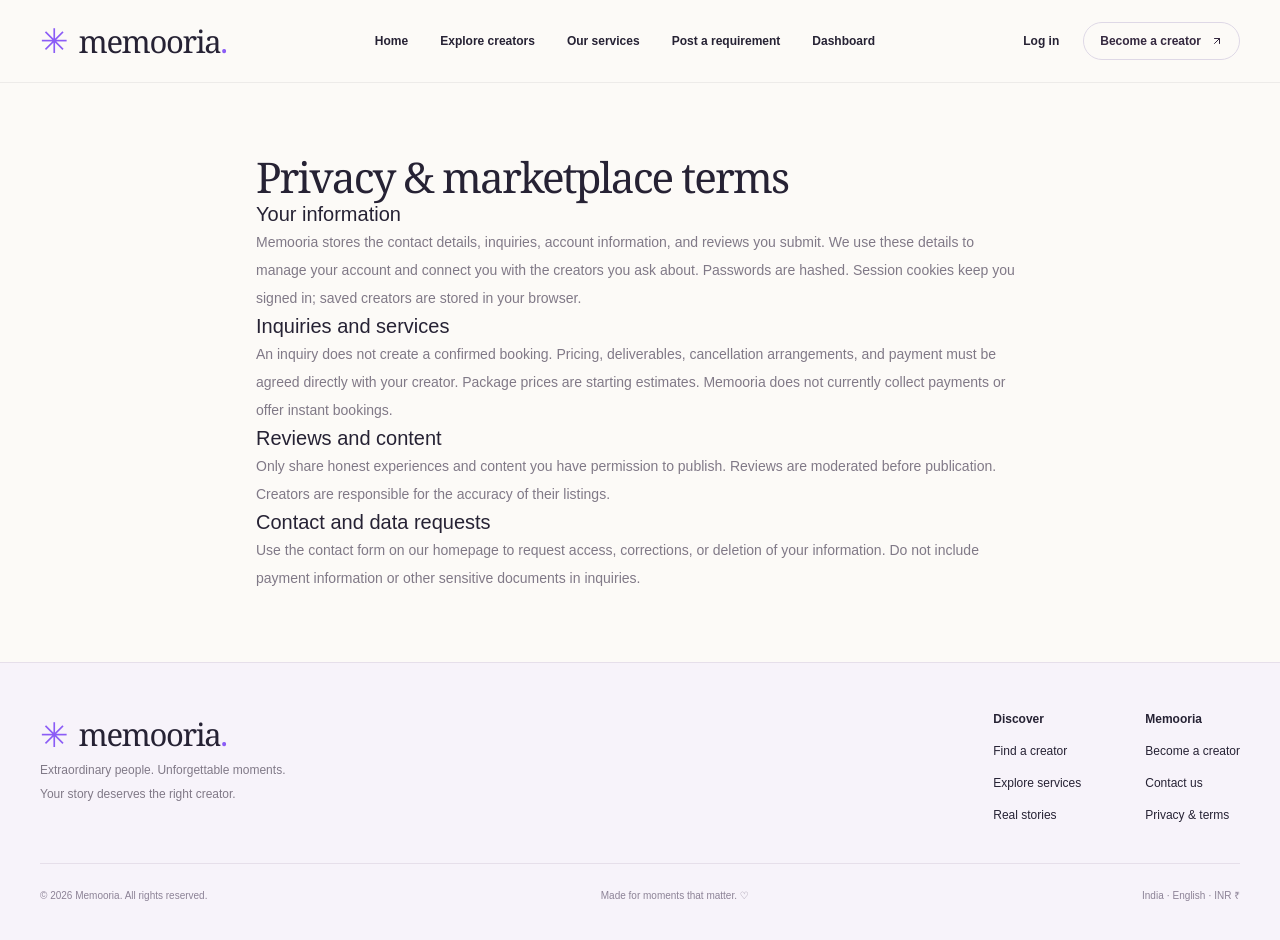
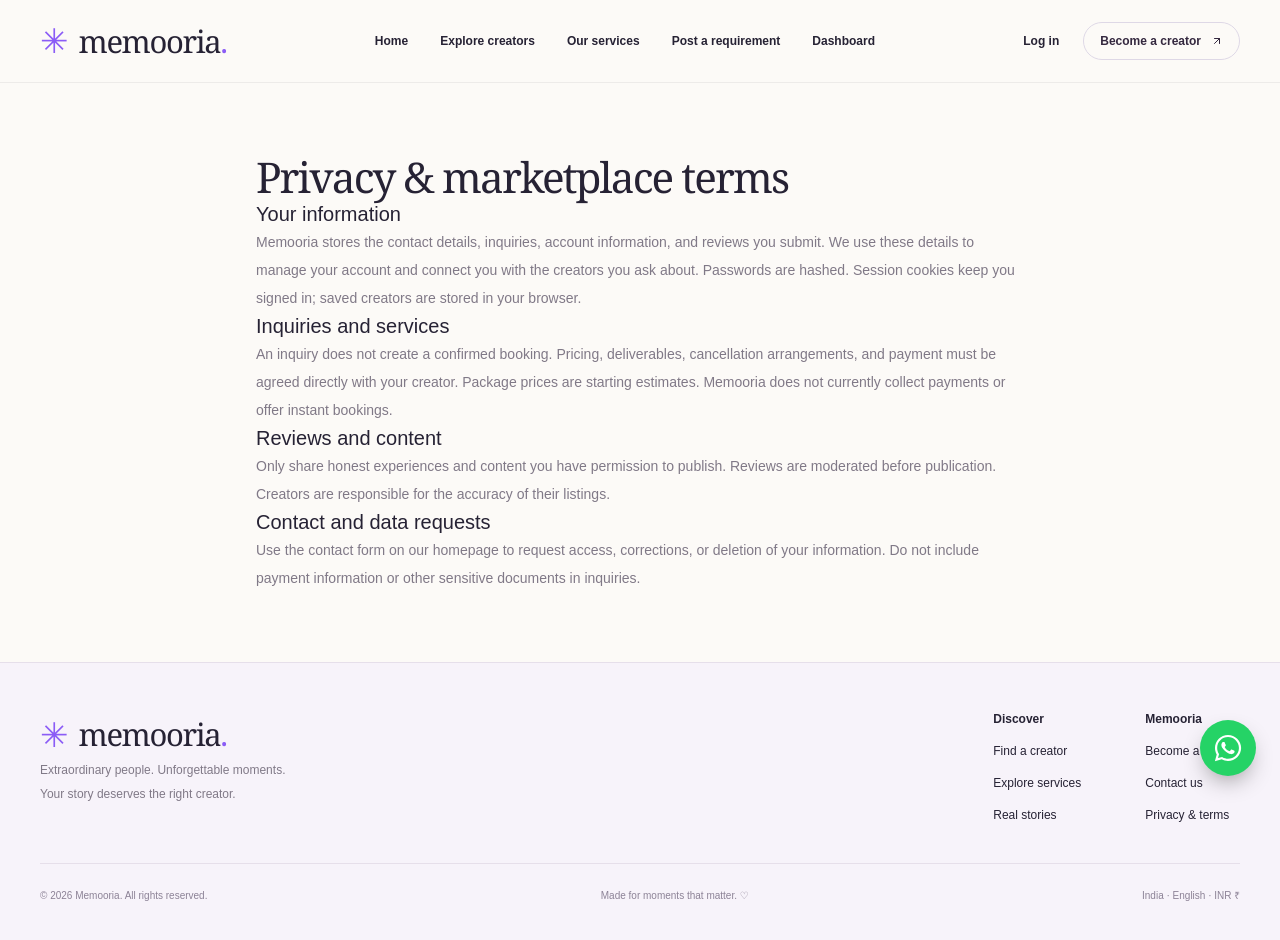
Before and after one commit to kausik11/memooria_frontend, a Next.js app: page /privacy in a window 1280 px wide. Shown: the top 940 px of the page. Built offline with nearby package versions, Linux system fonts and the light colour scheme; no server answers.

Commit message:
add whats app button

```diff
--- a/app/layout.tsx
+++ b/app/layout.tsx
@@ -1,6 +1,7 @@
 import type { Metadata } from "next";
 import Header from "@/components/Header";
 import Footer from "@/components/Footer";
+import WhatsAppButton from "@/components/WhatsAppButton";
 import "./globals.css";
 export const metadata: Metadata = {
   metadataBase: new URL(
@@ -28,6 +29,7 @@
         <Header />
         <main id="main">{children}</main>
         <Footer />
+        <WhatsAppButton />
       </body>
     </html>
   );
--- /dev/null
+++ b/components/WhatsAppButton.tsx
@@ -0,0 +1,18 @@
+import { FaWhatsapp } from "react-icons/fa";
+
+const PHONE = "919330224549";
+const MESSAGE = "Hi Memooria! I'd love some help finding the right creator for my event.";
+
+export default function WhatsAppButton() {
+  return (
+    <a
+      href={`https://wa.me/${PHONE}?text=${encodeURIComponent(MESSAGE)}`}
+      target="_blank"
+      rel="noreferrer"
+      aria-label="Chat with Memooria on WhatsApp"
+      className="fixed bottom-6 right-6 z-40 flex size-14 items-center justify-center rounded-full bg-[#25D366] text-white shadow-[0_10px_25px_-8px_rgba(0,0,0,0.45)] transition-transform hover:scale-105"
+    >
+      <FaWhatsapp size={30} />
+    </a>
+  );
+}
```
